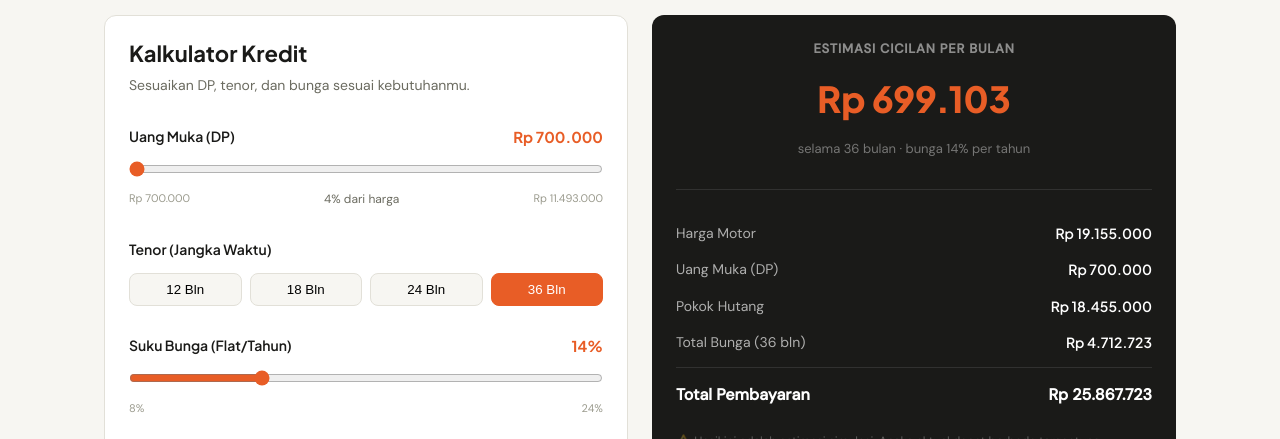
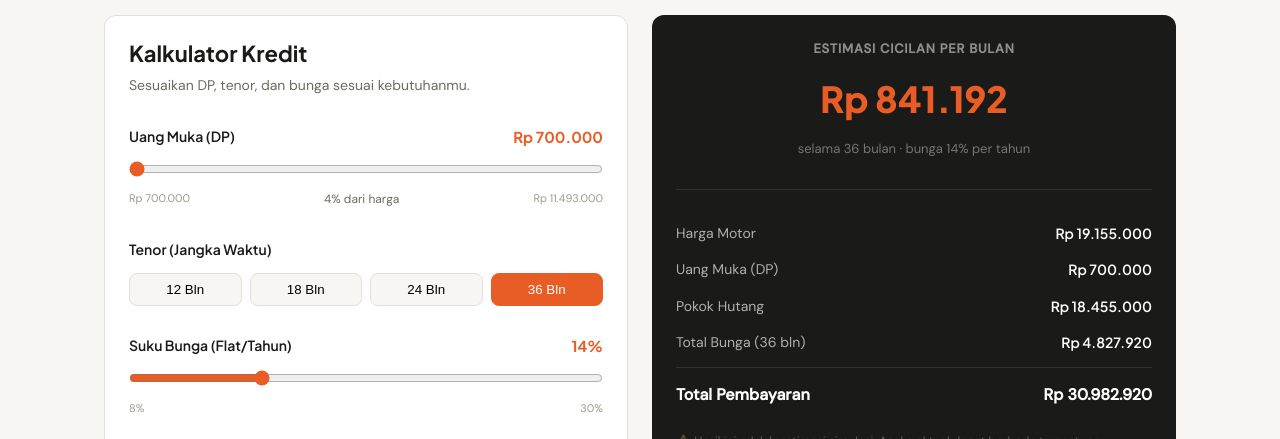
Before and after one commit to Andrenurdiansyah/simulasikreditmu, a Next.js app: page /simulasi-kredit/honda-beat in a window 1280 px wide. Shown: the part 513-952 px from the top of the page. Built offline with nearby package versions, Linux system fonts and the light colour scheme.

Commit message:
update kalkulator

```diff
--- a/components/LoanCalculator.tsx
+++ b/components/LoanCalculator.tsx
@@ -25,30 +25,41 @@ export default function LoanCalculator({ product }: LoanCalculatorProps) {
 );
   const [bunga, setBunga] = useState(14); // persen per tahun flat
 
-  const ADMIN_FEE = 1_000_000;
+const ADMIN_FEE = 1_000_000;
 const PROVISION_FEE = 1_000_000;
+const FIDUCIA_FEE = 500_000;
+
+// asumsi: asuransi TLO per tahun (misal 1 juta/tahun)
+const TLO_ANNUAL = 1_500_000;
 
 const result = useMemo(() => {
   const pokok = product.price - dp;
 
-  const biayaTambahan = ADMIN_FEE + PROVISION_FEE;
+  // biaya 1x di awal (masuk financing)
+  const biayaTambahan =
+    ADMIN_FEE + PROVISION_FEE + FIDUCIA_FEE;
 
-  // principal yang benar-benar dibiayai (kayak di leasing)
+  // asuransi TLO dibagi tenor (monthly burden)
+  const asuransiPerBulan = TLO_ANNUAL / 12;
+
+  // principal yang dibiayai leasing
   const pv = pokok + biayaTambahan;
 
-  const r = bunga / 100 / 12; // monthly rate
+  const r = bunga / 100 / 12;
   const n = tenor;
 
-  // PMT (annuity)
-  const cicilan =
+  const cicilanPokok =
     r === 0
       ? pv / n
       : (pv * r * Math.pow(1 + r, n)) /
         (Math.pow(1 + r, n) - 1);
 
+  // total cicilan + asuransi bulanan
+  const cicilan = cicilanPokok + asuransiPerBulan;
+
   const totalBayar = cicilan * n;
 
-  const totalBunga = totalBayar - pv;
+  const totalBunga = (cicilanPokok * n) - pv;
 
   const dpPercent = (dp / product.price) * 100;
 
@@ -56,6 +67,7 @@ const result = useMemo(() => {
     pokok,
     biayaTambahan,
     pv,
+    asuransiPerBulan,
     totalBunga,
     totalBayar,
     cicilan,
@@ -135,7 +147,7 @@ const result = useMemo(() => {
           />
           <div style={styles.sliderHints}>
             <span>8%</span>
-            <span>24%</span>
+            <span>30%</span>
           </div>
         </div>
       </div>
```
